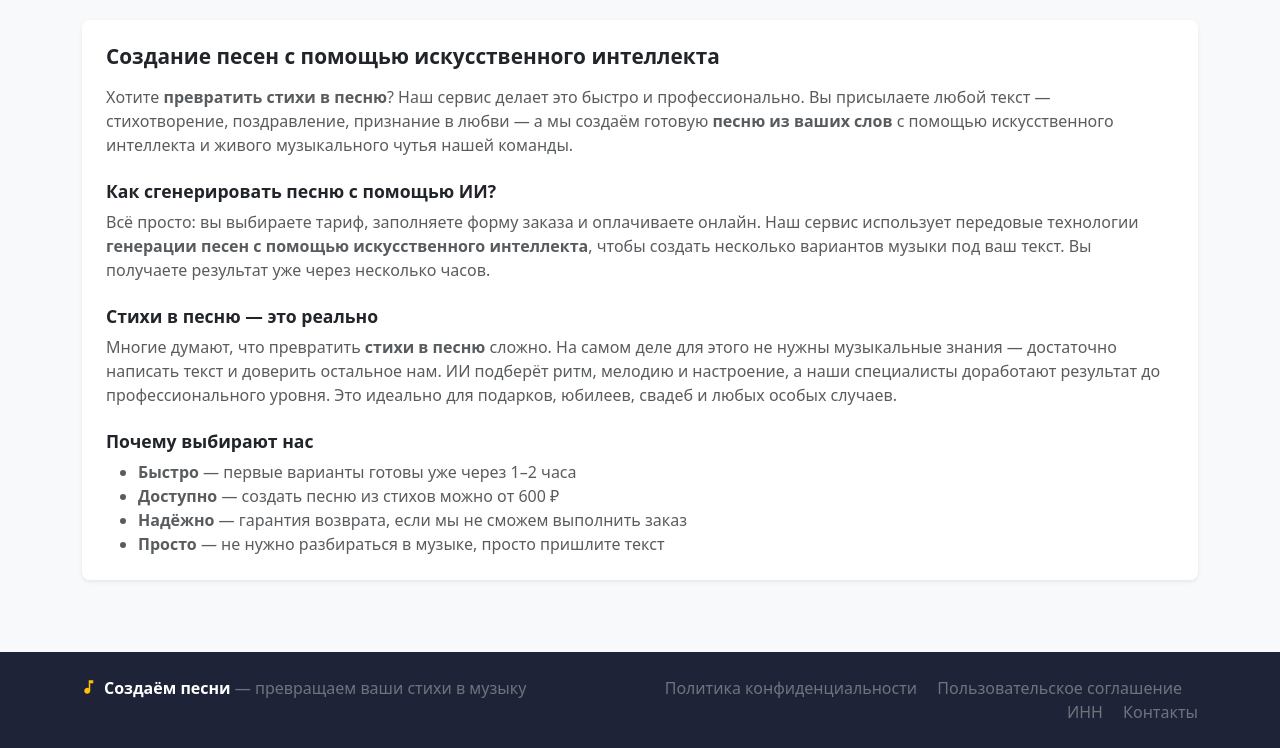
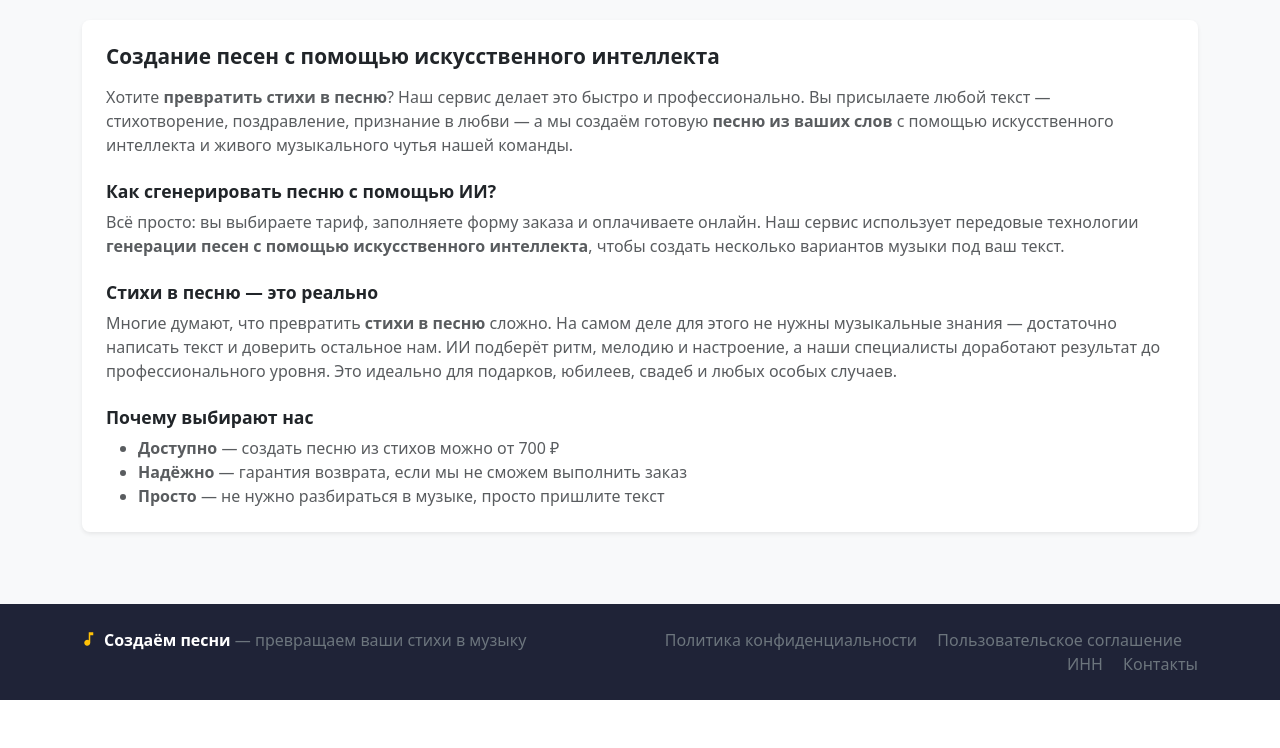
Before and after one commit to olgaveretina/sozdampesnu, a Laravel app: page / in a window 1280 px wide. Shown: the part 1527-2275 px from the top of the page. After the commit the page ends 2227 px from the top, so only its background shows below. Run offline with Laravel 12, Linux system fonts and the light colour scheme.

Commit message:
Update text on the main page

```diff
--- a/resources/views/home.blade.php
+++ b/resources/views/home.blade.php
@@ -1,7 +1,7 @@
 @extends('layouts.app')
 
 @section('full_title', 'Создать песню из стихов с помощью ИИ — Создаём песни от 600 ₽')
-@section('meta_description', 'Превратите ваши стихи в профессиональную песню с помощью искусственного интеллекта. Создание песни из текста онлайн — от 600 ₽. Быстро, качественно, с гарантией возврата.')
+@section('meta_description', 'Превратите ваши стихи в профессиональную песню с помощью искусственного интеллекта. Создание песни из текста онлайн — от 700 ₽. Быстро, качественно, с гарантией возврата.')
 @section('keywords', 'создать песню из стихов, сгенерировать песню с помощью искусственного интеллекта, превратить стихи в песню, стихи в песню онлайн, создание песен с помощью ИИ, заказать песню из слов, генератор песен, создать песню на основе текста, как создать песню с помощью искусственного интеллекта, песня из моих стихов')
 @section('canonical', url('/'))
 
@@ -172,15 +172,14 @@
     <p class="text-muted">Хотите <strong>превратить стихи в песню</strong>? Наш сервис делает это быстро и профессионально. Вы присылаете любой текст — стихотворение, поздравление, признание в любви — а мы создаём готовую <strong>песню из ваших слов</strong> с помощью искусственного интеллекта и живого музыкального чутья нашей команды.</p>
 
     <h3 class="fw-semibold mt-4 mb-2" style="font-size:1.1rem;">Как сгенерировать песню с помощью ИИ?</h3>
-    <p class="text-muted">Всё просто: вы выбираете тариф, заполняете форму заказа и оплачиваете онлайн. Наш сервис использует передовые технологии <strong>генерации песен с помощью искусственного интеллекта</strong>, чтобы создать несколько вариантов музыки под ваш текст. Вы получаете результат уже через несколько часов.</p>
+    <p class="text-muted">Всё просто: вы выбираете тариф, заполняете форму заказа и оплачиваете онлайн. Наш сервис использует передовые технологии <strong>генерации песен с помощью искусственного интеллекта</strong>, чтобы создать несколько вариантов музыки под ваш текст.</p>
 
     <h3 class="fw-semibold mt-4 mb-2" style="font-size:1.1rem;">Стихи в песню — это реально</h3>
     <p class="text-muted">Многие думают, что превратить <strong>стихи в песню</strong> сложно. На самом деле для этого не нужны музыкальные знания — достаточно написать текст и доверить остальное нам. ИИ подберёт ритм, мелодию и настроение, а наши специалисты доработают результат до профессионального уровня. Это идеально для подарков, юбилеев, свадеб и любых особых случаев.</p>
 
     <h3 class="fw-semibold mt-4 mb-2" style="font-size:1.1rem;">Почему выбирают нас</h3>
     <ul class="text-muted mb-0">
-        <li><strong>Быстро</strong> — первые варианты готовы уже через 1–2 часа</li>
-        <li><strong>Доступно</strong> — создать песню из стихов можно от 600 ₽</li>
+        <li><strong>Доступно</strong> — создать песню из стихов можно от 700 ₽</li>
         <li><strong>Надёжно</strong> — гарантия возврата, если мы не сможем выполнить заказ</li>
         <li><strong>Просто</strong> — не нужно разбираться в музыке, просто пришлите текст</li>
     </ul>
```
